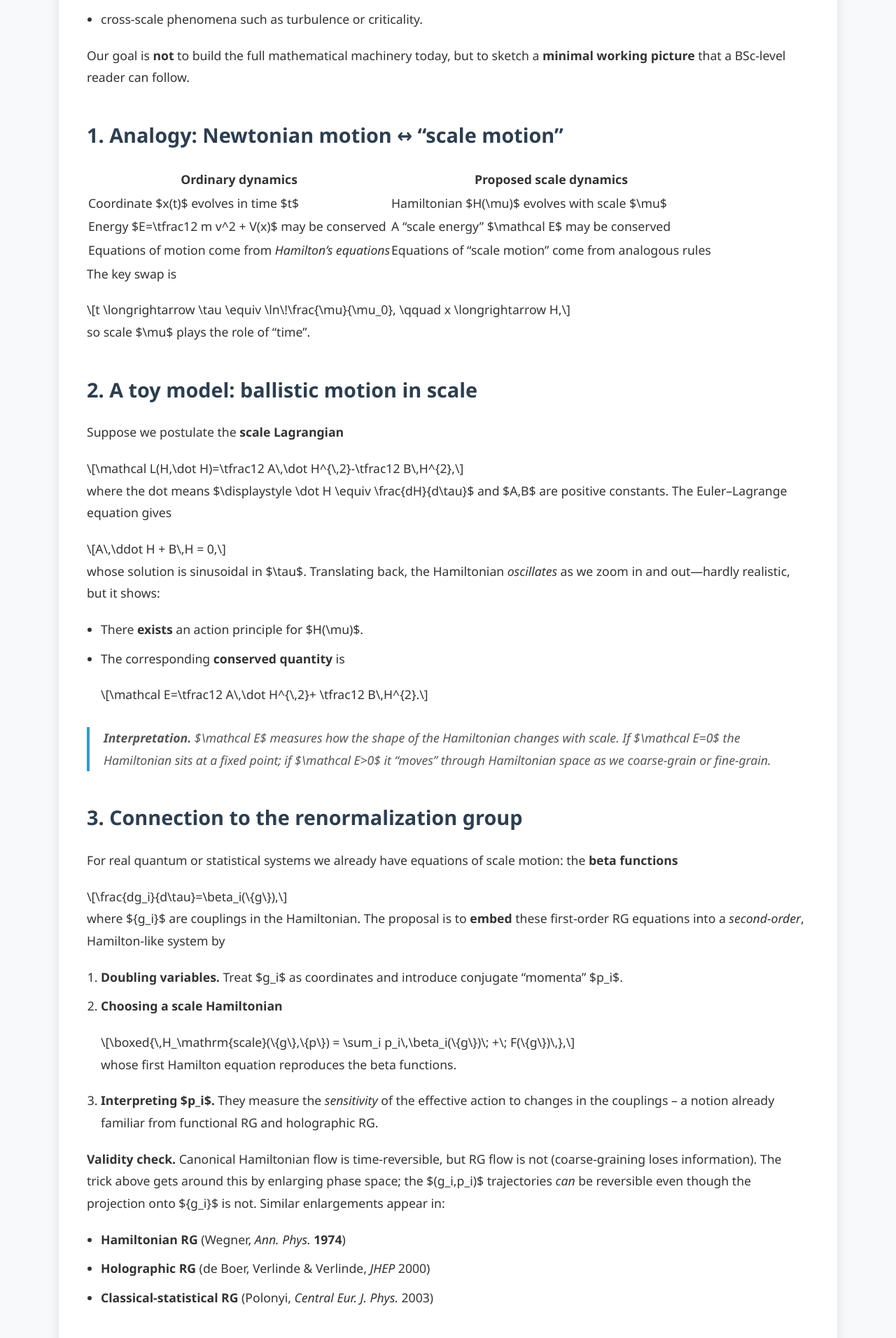
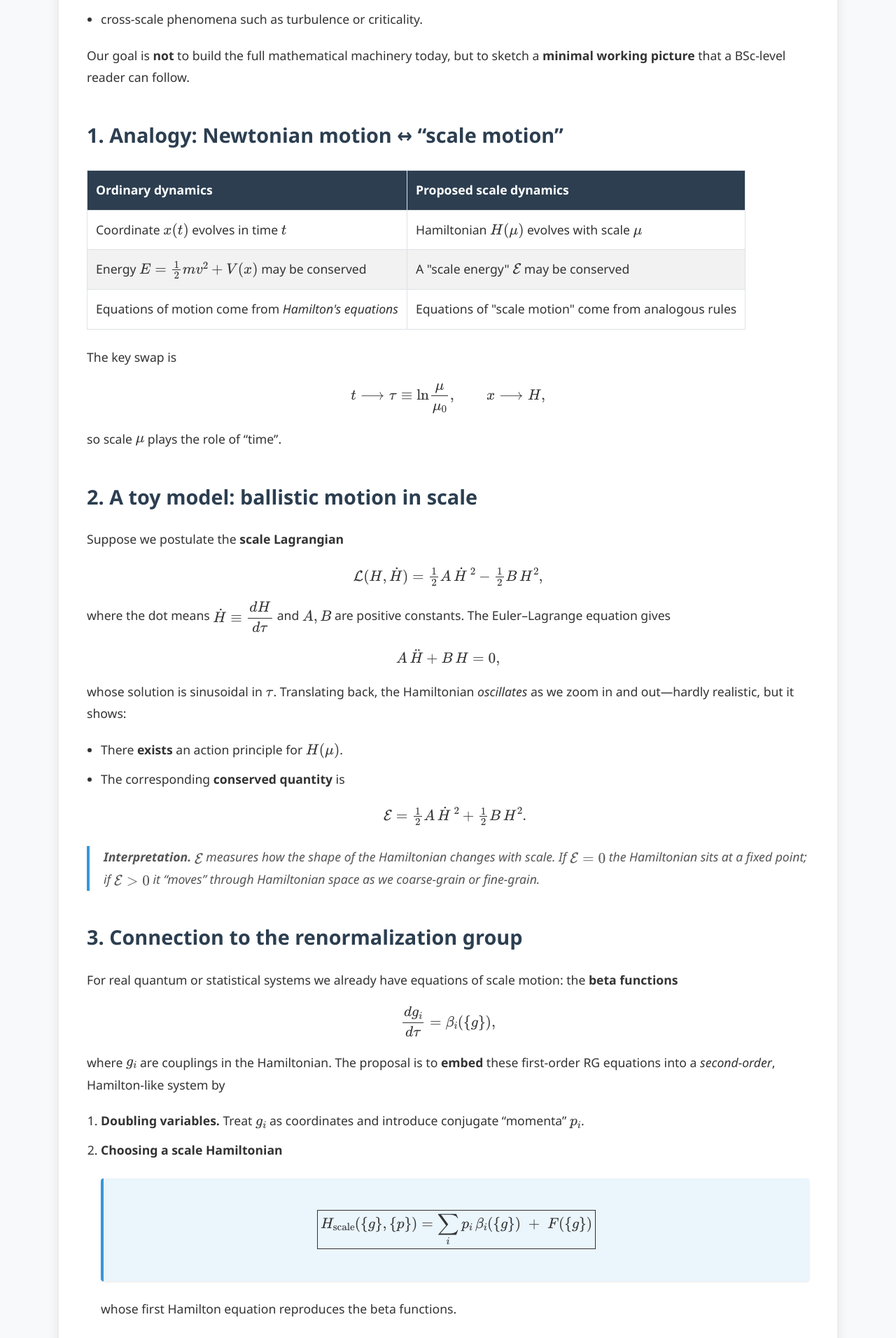
Before and after one commit to Tomer-Barak/Tomer-Barak.github.io, a Jekyll site: the page built from _posts/2025-05-15-hamiltonian-dynamics.md, in a window 1280 px wide. Shown: the part 1196-3108 px from the top of the page at 70% size. Built offline with Jekyll 4.4.1, drawn with Linux system fonts in a browser that asks for light colours; comment, search, counter and statistics services are not loaded; some of the changed text lies outside the part shown.

Commit message:
added MathJax

```diff
--- a/_posts/2025-05-15-hamiltonian-dynamics.md
+++ b/_posts/2025-05-15-hamiltonian-dynamics.md
@@ -22,11 +23,30 @@ Our goal is **not** to build the full mathematical machinery today, but to sketc
 
 ## 1. Analogy: Newtonian motion ↔ "scale motion"
 
-| Ordinary dynamics                                    | Proposed scale dynamics                               |
-| ---------------------------------------------------- | ----------------------------------------------------- |
-| Coordinate $x(t)$ evolves in time $t$            | Hamiltonian $H(\mu)$ evolves with scale $\mu$     |
-| Energy $E=\tfrac12 m v^2 + V(x)$ may be conserved  | A "scale energy" $\mathcal E$ may be conserved      |
-| Equations of motion come from *Hamilton's equations* | Equations of "scale motion" come from analogous rules |
+<div class="table-responsive">
+<table>
+  <thead>
+    <tr>
+      <th>Ordinary dynamics</th>
+      <th>Proposed scale dynamics</th>
+    </tr>
+  </thead>
+  <tbody>
+    <tr>
+      <td>Coordinate $x(t)$ evolves in time $t$</td>
+      <td>Hamiltonian $H(\mu)$ evolves with scale $\mu$</td>
+    </tr>
+    <tr>
+      <td>Energy $E=\tfrac12 m v^2 + V(x)$ may be conserved</td>
+      <td>A "scale energy" $\mathcal E$ may be conserved</td>
+    </tr>
+    <tr>
+      <td>Equations of motion come from <em>Hamilton's equations</em></td>
+      <td>Equations of "scale motion" come from analogous rules</td>
+    </tr>
+  </tbody>
+</table>
+</div>
 
 The key swap is
 
@@ -76,9 +96,11 @@ where ${g_i}$ are couplings in the Hamiltonian. The proposal is to **embed** the
 1. **Doubling variables.** Treat $g_i$ as coordinates and introduce conjugate "momenta" $p_i$.
 2. **Choosing a scale Hamiltonian**
 
+   <div class="boxed-equation">
    $$
-   \boxed{\,H_\mathrm{scale}(\{g\},\{p\}) = \sum_i p_i\,\beta_i(\{g\})\; +\; F(\{g\})\,},
+   \boxed{H_\mathrm{scale}(\{g\},\{p\}) = \sum_i p_i\,\beta_i(\{g\})\; +\; F(\{g\})}
    $$
+   </div>
 
    whose first Hamilton equation reproduces the beta functions.
 3. **Interpreting $p_i$.** They measure the *sensitivity* of the effective action to changes in the couplings – a notion already familiar from functional RG and holographic RG.
@@ -169,12 +191,34 @@ What does this mathematical framework tell us about the physical world?
 
 ## 9. Relations to existing work
 
-| Theme                                            | Key references & remarks                                                                                                      |
-| ------------------------------------------------ | ----------------------------------------------------------------------------------------------------------------------------- |
-| Symplectic structure of RG                       | Wegner (1974), Polchinski (1984) re-cast RG as canonical flow in functional space.                                            |
-| Hamilton–Jacobi in scale space                   | de Boer *et al.* (2000), Skenderis (2002) in AdS/CFT; functional HJ acts as master RG equation.                               |
-| Scale-dependent Hamiltonians in condensed matter | Shankar (1994) RG for Fermi liquids implicitly treats effective Hamiltonian as scale-flowing. |
-| Geometric approaches to RG                       | Ruppeiner (1995) thermodynamic geometry                            |
+<div class="table-responsive">
+<table>
+  <thead>
+    <tr>
+      <th>Theme</th>
+      <th>Key references & remarks</th>
+    </tr>
+  </thead>
+  <tbody>
+    <tr>
+      <td>Symplectic structure of RG</td>
+      <td>Wegner (1974), Polchinski (1984) re-cast RG as canonical flow in functional space.</td>
+    </tr>
+    <tr>
+      <td>Hamilton–Jacobi in scale space</td>
+      <td>de Boer <em>et al.</em> (2000), Skenderis (2002) in AdS/CFT; functional HJ acts as master RG equation.</td>
+    </tr>
+    <tr>
+      <td>Scale-dependent Hamiltonians in condensed matter</td>
+      <td>Shankar (1994) RG for Fermi liquids implicitly treats effective Hamiltonian as scale-flowing.</td>
+    </tr>
+    <tr>
+      <td>Geometric approaches to RG</td>
+      <td>Ruppeiner (1995) thermodynamic geometry</td>
+    </tr>
+  </tbody>
+</table>
+</div>
 
 ## 10. Limitations & open questions
 
--- a/assets/css/styles.css
+++ b/assets/css/styles.css
@@ -1447,3 +1447,86 @@ footer {
 .search-read-more:hover::after {
     transform: scaleX(1);
 }
+
+/* Styling for tables in blog posts */
+.post-content table {
+    border-collapse: collapse;
+    width: 100%;
+    margin: 1.5rem 0;
+    overflow-x: auto;
+    display: block;
+}
+
+.post-content table thead {
+    background-color: var(--secondary-color);
+    color: white;
+}
+
+.post-content table th,
+.post-content table td {
+    padding: 0.75rem;
+    text-align: left;
+    border: 1px solid #dee2e6;
+}
+
+.post-content table tbody tr:nth-child(even) {
+    background-color: rgba(0, 0, 0, 0.05);
+}
+
+.post-content table tbody tr:hover {
+    background-color: rgba(0, 0, 0, 0.075);
+}
+
+/* Make tables scrollable on mobile */
+@media (max-width: 768px) {
+    .post-content table {
+        white-space: nowrap;
+    }
+}
+
+/* Math equations styling */
+.MathJax {
+    overflow-x: auto;
+    overflow-y: hidden;
+    max-width: 100%;
+}
+
+/* For display equations */
+.post-content .MathJax_Display {
+    margin: 1.5rem 0;
+    overflow-x: auto;
+    overflow-y: hidden;
+}
+
+/* Special box styling for important equations */
+.post-content .boxed-equation {
+    padding: 1.5rem;
+    margin: 1.5rem 0;
+    background-color: rgba(52, 152, 219, 0.1);
+    border-radius: 4px;
+    border-left: 4px solid var(--primary-color);
+    box-shadow: 0 1px 3px rgba(0,0,0,0.1);
+}
+
+.post-content .boxed-equation .MathJax_Display {
+    margin: 0.5rem 0;
+}
+
+/* Improved styling for inline math */
+.post-content p .MathJax {
+    vertical-align: middle;
+}
+
+/* Responsive styles for mathematics on smaller screens */
+@media (max-width: 768px) {
+    .post-content .MathJax_Display {
+        font-size: 90%;
+        overflow-x: auto;
+        -webkit-overflow-scrolling: touch;
+    }
+
+    .post-content .boxed-equation {
+        padding: 1rem;
+        margin: 1rem 0;
+    }
+}
```
Also changed, not shown: other parts of _posts/2025-05-15-hamiltonian-dynamics.md (+1 -0 lines), _layouts/default.html (+18 -0 lines), Gemfile.lock.
